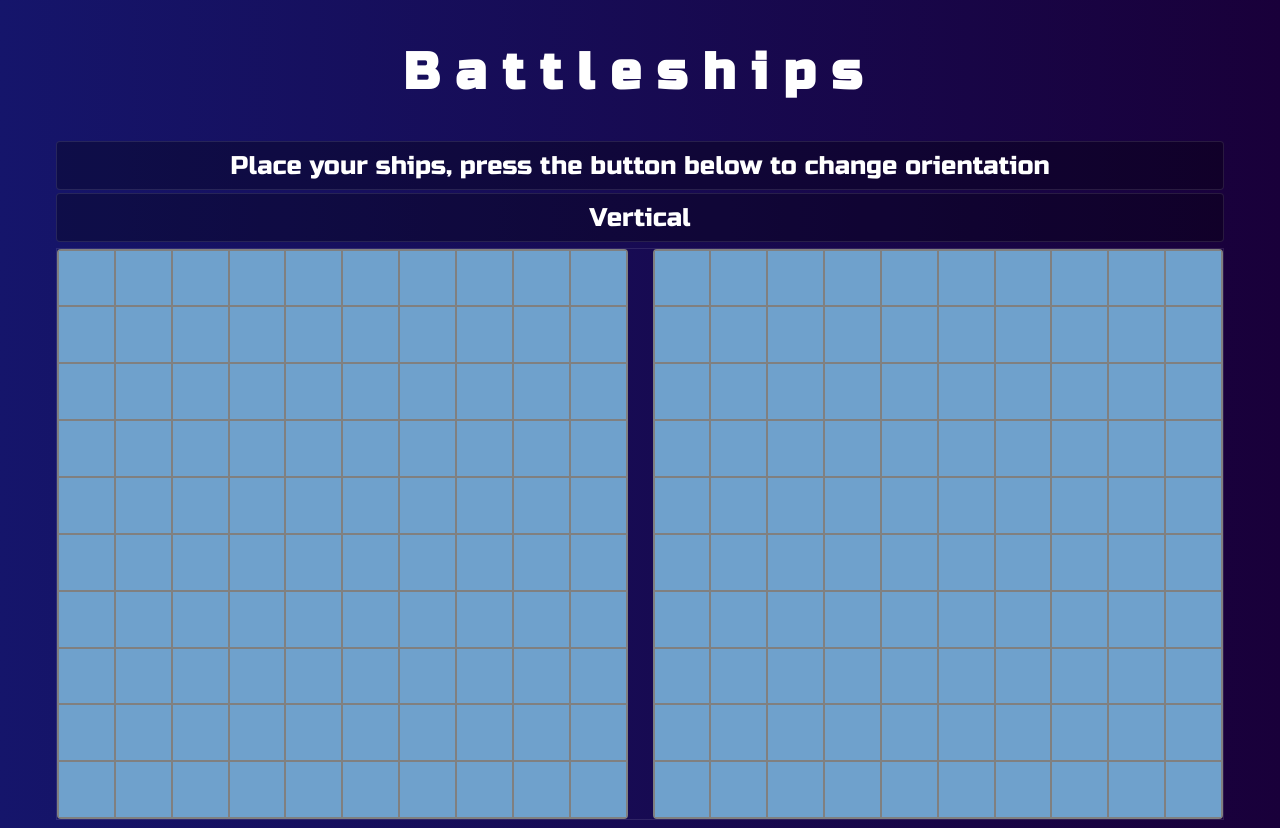
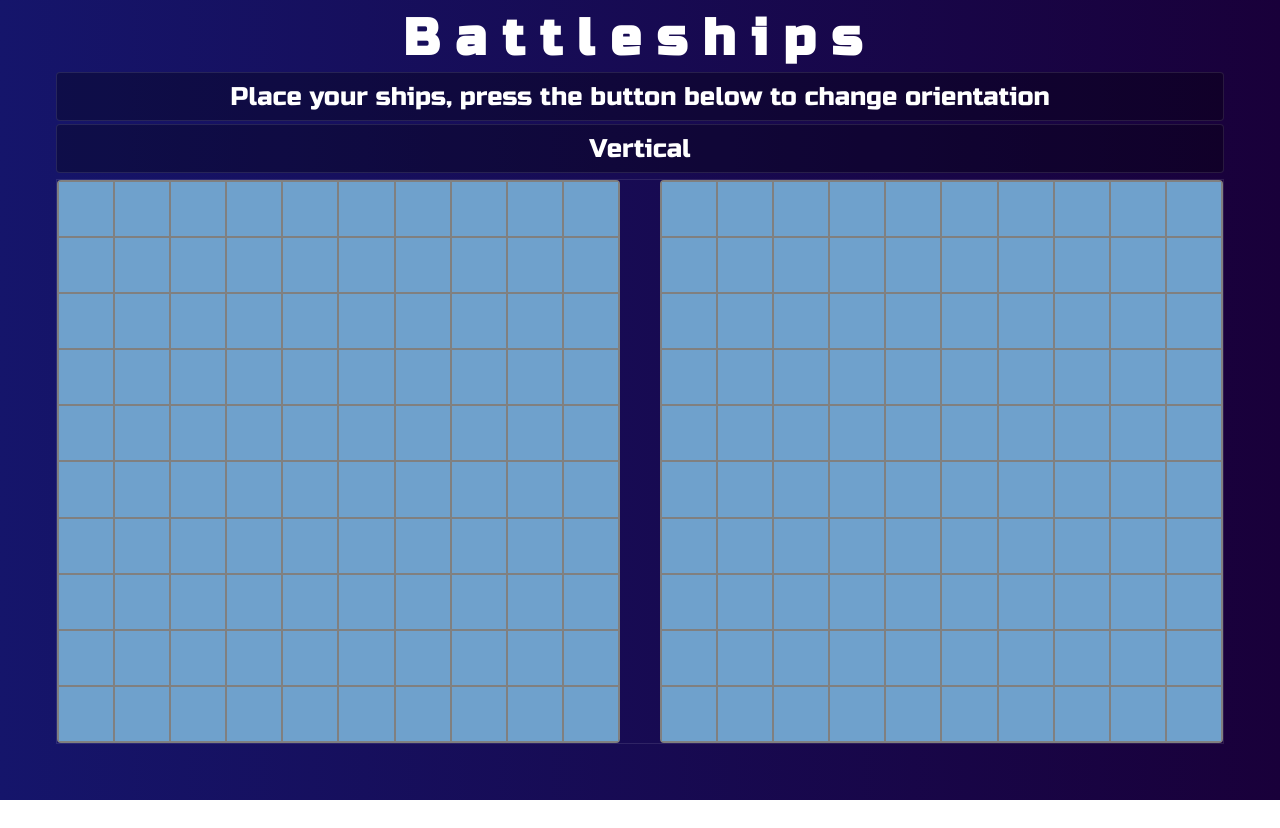
Before and after one commit to endy128/battleship, a plain HTML site: page index.html in a window 1280 px wide. After the commit the page ends 800 px from the top, so only its background shows below. Drawn offline with Linux system fonts and the light colour scheme.

Commit message:
CSS tweaks

```diff
--- a/style.css
+++ b/style.css
@@ -2,14 +2,12 @@
 
 *, ::before, ::after {
   box-sizing: border-box;
-  /* border: 1px dashed red; */
   font-family: 'Russo One', sans-serif;
 
 }
 
 html,
 body {
-  /* background-color: gainsboro; */
   justify-content: center;
 }
 
@@ -23,8 +21,7 @@ body {
 }
 
 h1 {
-  /* margin: 10px; */
-  /* font-size: 4rem; */
+  margin: 0;
   font-size: 4vmax;
   color: white;
   letter-spacing: 1rem;
@@ -42,17 +39,16 @@ h1 {
 
 .container {
   display: flex;
-  gap: 25px;
+  gap: 5vmin;
+  /* justify-content: space-around; */
   justify-content: center;
-  /* padding: 0 48px; */
   margin: 0 48px;
-  /* background-color: rgba(0, 0, 0, 0.3); */
   border: 1px solid rgba(255, 255, 255, 0.1);}
 
 .board {
   display: grid;
-  grid-template-rows: repeat(10, minmax(10px, 75px));
-  grid-template-columns: repeat(10, minmax(10px, 75px));
+  grid-template-rows: repeat(10, minmax(10px, 65px));
+  grid-template-columns: repeat(10, minmax(10px, 65px));
   aspect-ratio: 1/1;
   gap: 2px;
   background-color: gray;
@@ -65,18 +61,14 @@ h1 {
 .info {
   display: flex;
   justify-content: center;
-  /* background: none; */
   background-color: rgba(0, 0, 0, 0.3);
   border: 1px solid rgba(255, 255, 255, 0.1);
   border-radius: 4px;
-  /* height: 50px; */
   padding: 1vmin;
   align-items: center;
   margin: 3px 48px 0 48px;
   color: white;
-  /* font-size: 1.5rem; */
   font-size: 2vmax;
-
 }
 
 .messages {
```
